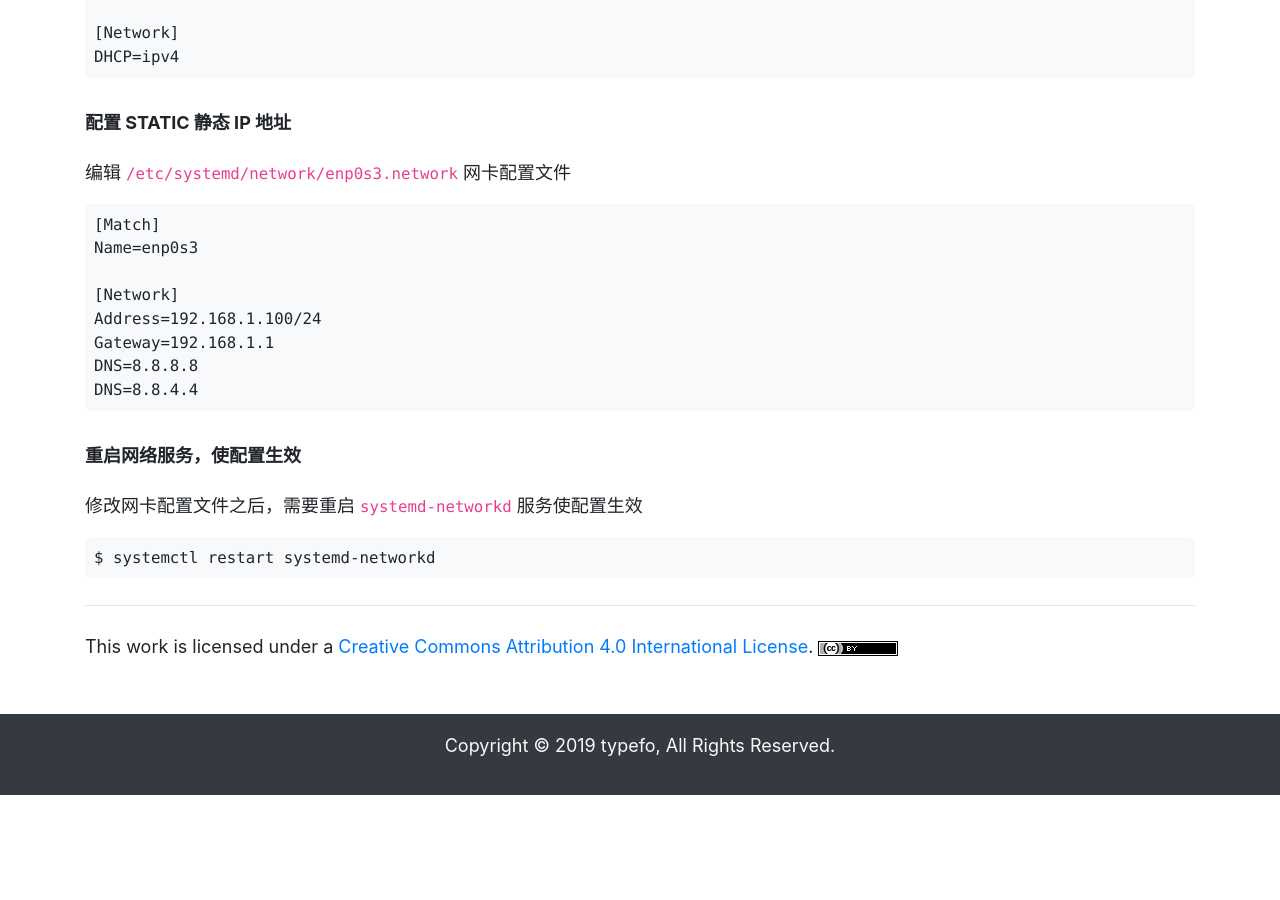
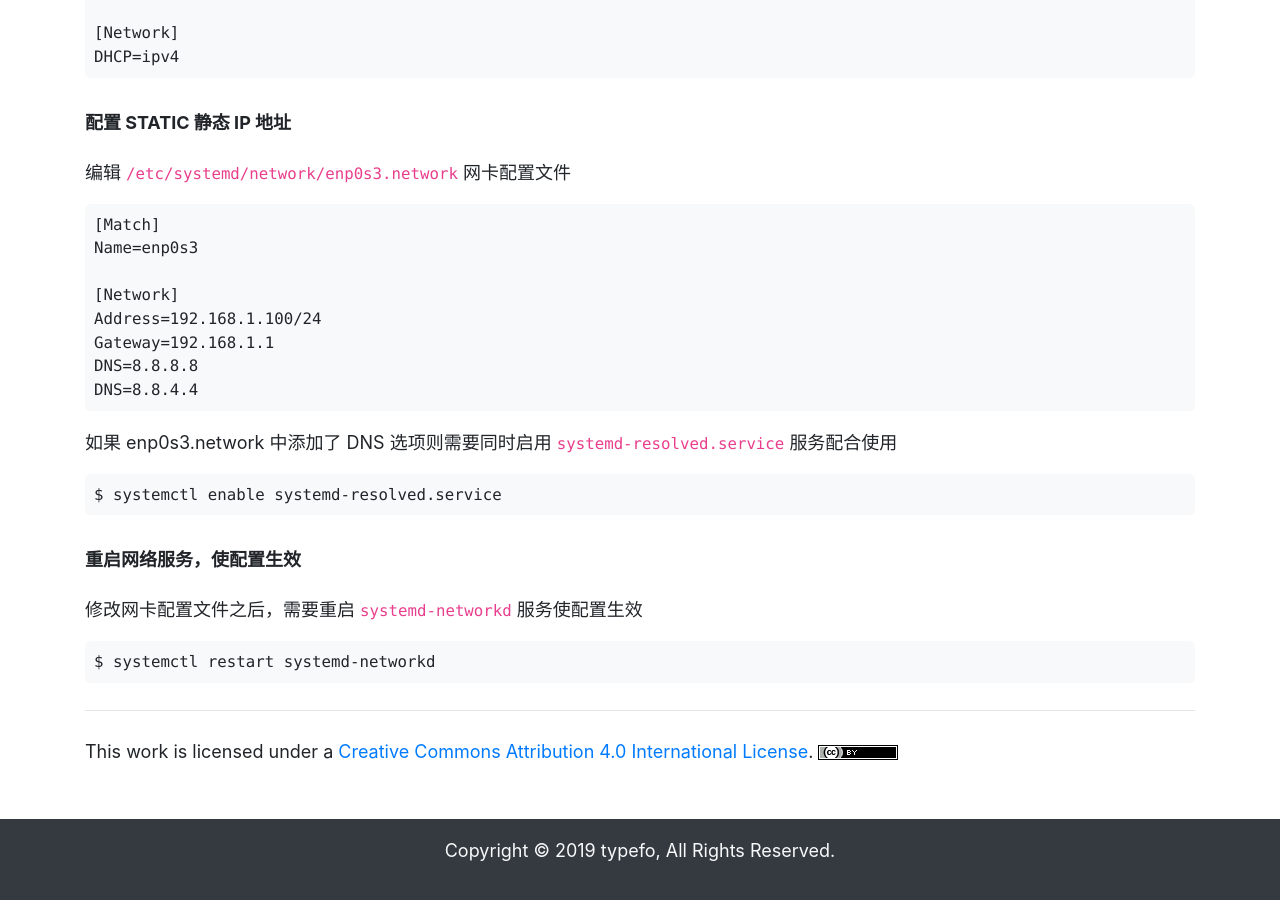
Before and after one commit to ehsud/blog, a Jekyll site: the page built from linux/network-configuration-for-archlinux.md, in a window 1280 px wide and 900 px high, scrolled down 660 px. Built offline with Jekyll 4.4.1, drawn with Linux system fonts in a browser that asks for light colours; before the commit the page ends 1455 px from its top, so only the background shows below that.

Commit message:
Updated some files

````diff
--- a/linux/network-configuration-for-archlinux.md
+++ b/linux/network-configuration-for-archlinux.md
@@ -41,6 +41,12 @@ DNS=8.8.8.8
 DNS=8.8.4.4
 ```
 
+如果 enp0s3.network 中添加了 DNS 选项则需要同时启用 `systemd-resolved.service` 服务配合使用
+
+```
+$ systemctl enable systemd-resolved.service
+```
+
 #### 重启网络服务，使配置生效
 
 修改网卡配置文件之后，需要重启 `systemd-networkd` 服务使配置生效
````
